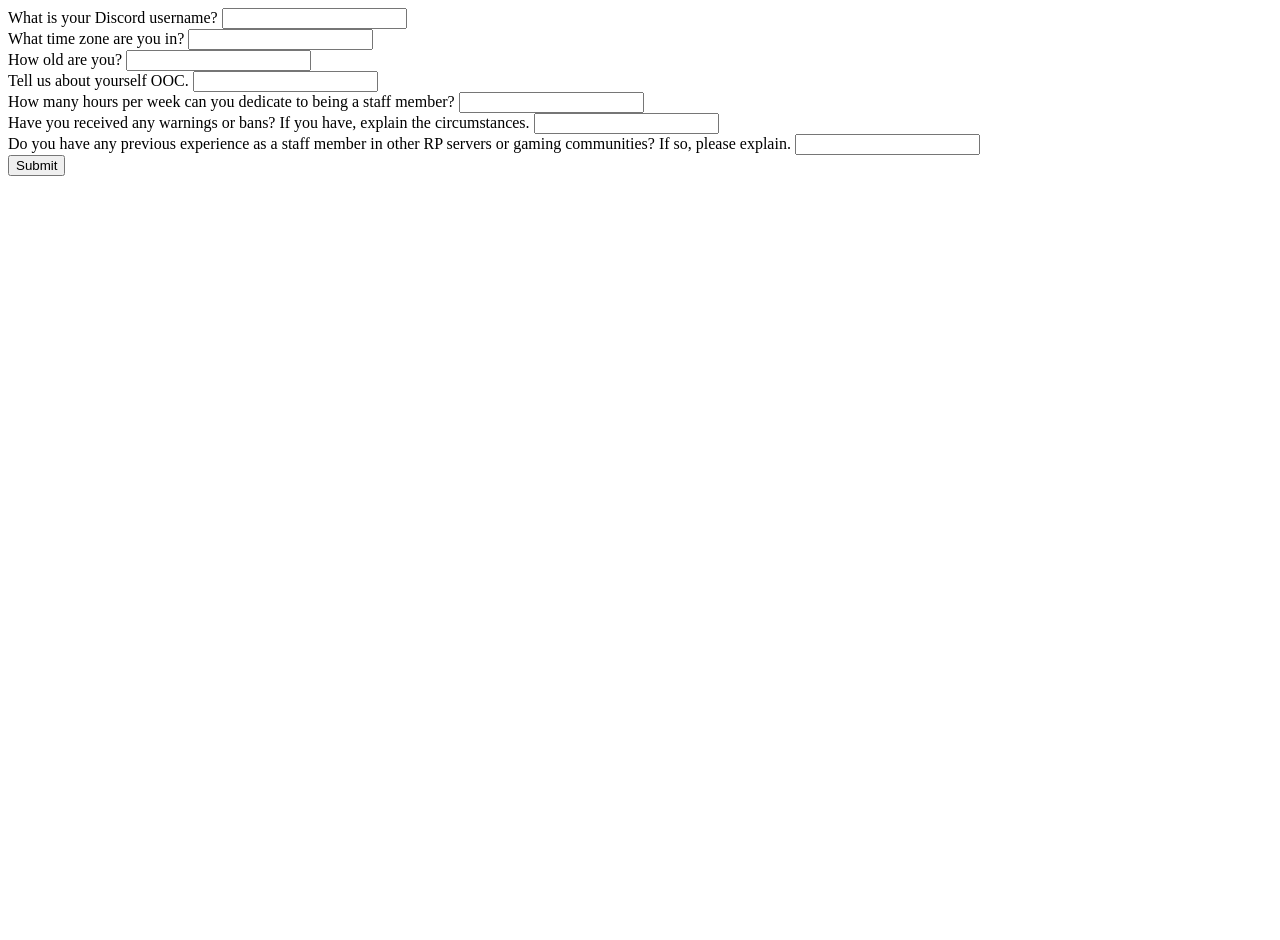
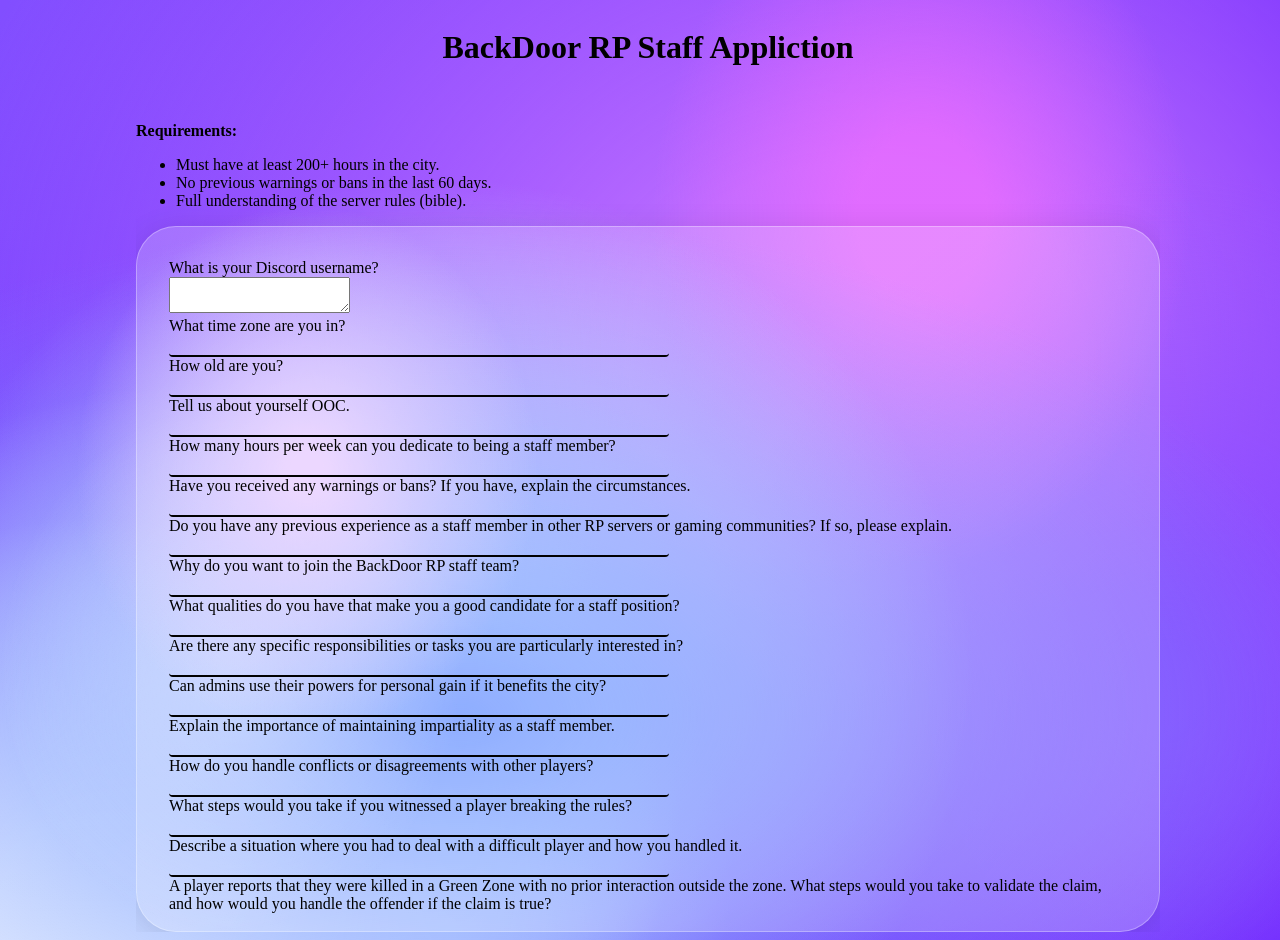
Before and after one commit to BackDoorRP/BackDoorRP-Website, a plain HTML site: page staff-application.html in a window 1280 px wide. Before the commit the page ends 800 px from the top, so only its background shows below. Drawn offline with Linux system fonts and the light colour scheme.

Commit message:
Small update to see how it goes with staff-app html

```diff
--- /dev/null
+++ b/css/staff-app.css
@@ -0,0 +1,48 @@
+body {
+	min-width: 100vw;
+	min-height: 100vh;
+	background-size: cover;
+	background-position: 0px 0px,0px 0px,0px 0px,0px 0px,0px 0px,0px 0px,0px 0px,0px 0px,0px 0px,0px 0px,0px 0px;
+	background-image: radial-gradient(18% 28% at 24% 50%, #E8CEFFFF 7%, #073AFF00 100%),radial-gradient(18% 28% at 18% 71%, #FFFFFF59 6%, #073AFF00 100%),radial-gradient(70% 53% at 36% 76%, #7399FFFF 0%, #073AFF00 100%),radial-gradient(42% 53% at 15% 94%, #FFFFFFFF 7%, #073AFF00 100%),radial-gradient(42% 53% at 34% 72%, #CEF3FFFF 7%, #073AFF00 100%),radial-gradient(18% 28% at 35% 87%, #FFFFFFFF 7%, #073AFF00 100%),radial-gradient(31% 43% at 7% 98%, #FFFFFFFF 24%, #073AFF00 100%),radial-gradient(21% 37% at 72% 23%, #FA6DFF9C 24%, #073AFF00 100%),radial-gradient(35% 56% at 91% 74%, #8A4FFFF5 9%, #073AFF00 100%),radial-gradient(74% 86% at 67% 38%, #BC6DFFF5 24%, #073AFF00 100%),linear-gradient(125deg, #824EFFFF 1%, #4C00FCFF 100%);
+	overflow-x: hidden;
+	overflow-y: auto;
+	}
+.wrapper {
+	width: fit-content;
+	max-width: 80vw;
+	min-height: fit-content;
+	margin: auto;
+	overflow-y: auto;
+}
+h1 {
+	text-align: center;
+}
+form {
+	width: fit-content;
+	height: 80vh;
+	margin: auto;
+	padding: 2em;
+	border: 1px solid rgba(255, 255, 255, 0.3);
+	background: rgba(255, 255, 255, 0.2);
+	box-shadow: 0 4px 30px rgba(0, 0, 0, 0.1);
+	border-radius: 40px;
+	overflow: scroll;
+	}
+input {
+	width: 500px;
+	height: 22px;
+    box-sizing: border-box;
+    overflow-wrap: break-word;
+    word-wrap: break-word;
+    white-space: pre-wrap; /* Preserve white spaces and line breaks */
+	color: black;
+	padding: 0 5px 1px;
+	border: 0;
+	border-bottom-width: 0px;
+	border-bottom-style: none;
+	border-bottom-color: currentcolor;
+	border-bottom: 2px solid black;
+	border-radius: 4px;
+	background: transparent;
+	font-size: 16px;
+	}
--- a/js/staff-app.js
+++ b/js/staff-app.js
@@ -4,7 +4,7 @@ form.addEventListener("submit", async function(event) {
         const formData = new FormData(form);
         const data = Object.fromEntries(formData);
         try {
-                const response = await fetch("https://script.google.com/macros/s/AKfycbyFJfemZNwU5Kygo4BTQIaYRTGZH1rqY9uAkEcq3lHlK0_TPerJQ0oeSCW6qJlrfQE-/exec", {
+                const response = await fetch("https://script.google.com/macros/s/AKfycbwJy1ktLpiTVSGveK71usrkTlSeTUyxLe0YN3rRVRxLagIgmu_AFX1hONJA03yw-BIU/exec", {
                         method: "POST",
                         body: new URLSearchParams(data)
                 });
--- a/staff-application.html
+++ b/staff-application.html
@@ -1,33 +1,149 @@
 <!DOCTYPE html>
 <html lang="en-GB">
     <head>
+		<meta charset="UTF-8">
+        <meta name="viewport" content="width=device-width, initial-scale=1.0">
+        <meta name="description" content="BacDoor RP Staff Application.">
+        <meta name="author" content="Pacdizzle">
         <title>BDRP | Staff application</title>
+        <link href="css/staff-app.css" rel="stylesheet" type="text/css">
     </head>
     <body>
+		<div class="wrapper">
+			<div class="">
+				<h1>BackDoor RP Staff Appliction</h1>
+				<br>
+				<p><b>Requirements:</b>
+					<ul>
+					<li>Must have at least 200+ hours in the city.</li>
+					<li>No previous warnings or bans in the last 60 days.</li>
+					<li>Full understanding of the server rules (bible).</li>
+				</p>
+			</div>
 				<form id="form">
 					<label for="field1">What is your Discord username?</label>
-                        <input type="text" id="field1" name="field1" required>
+					<br>
+					<textarea type="text" id="field1" name="field1"></textarea>
 					<br>
 					<label for="field2">What time zone are you in?</label>
-                        <input type="text" id="field2" name="field2" required>
+					<br>
+					<input type="text" id="field2" name="field2">
 					<br>
 					<label for="field3">How old are you?</label>
-                        <input type="text" id="field3" name="field3" required>
+					<br>
+					<input type="text" id="field3" name="field3">
 					<br>
 					<label for="field4">Tell us about yourself OOC.</label>
-                        <input type="text" id="field4" name="field4" required>
+					<br>
+					<input type="text" id="field4" name="field4">
 					<br>
 					<label for="field5">How many hours per week can you dedicate to being a staff member?</label>
-                        <input type="text" id="field5" name="field5" required>
+					<br>
+					<input type="text" id="field5" name="field5">
 					<br>
 					<label for="field6">Have you received any warnings or bans? If you have, explain the circumstances.</label>
-                        <input type="text" id="field6" name="field6" required>
+					<br>
+					<input type="text" id="field6" name="field6">
 					<br>
 					<label for="field7">Do you have any previous experience as a staff member in other RP servers or gaming communities? If so, please explain.</label>
-                        <input type="text" id="field7" name="field7" required>
+					<br>
+					<input type="text" id="field7" name="field7">
+					<br>
+					<label for="field8">Why do you want to join the BackDoor RP staff team?</label>
+					<br>
+					<input type="text" id="field8" name="field8">
+					<br>
+					<label for="field9">What qualities do you have that make you a good candidate for a staff position?</label>
+					<br>
+					<input type="text" id="field9" name="field9">
+					<br>
+					<label for="field10">Are there any specific responsibilities or tasks you are particularly interested in?</label>
+					<br>
+					<input type="text" id="field10" name="field10">
+					<br>
+					<label for="field11">Can admins use their powers for personal gain if it benefits the city?</label>
+					<br>
+					<input type="text" id="field11" name="field11">
+					<br>
+					<label for="field12">Explain the importance of maintaining impartiality as a staff member.</label>
+					<br>
+					<input type="text" id="field12" name="field12">
+					<br>
+					<label for="field13">How do you handle conflicts or disagreements with other players?</label>
+					<br>
+					<input type="text" id="field13" name="field13">
+					<br>
+					<label for="field14">What steps would you take if you witnessed a player breaking the rules?</label>
+					<br>
+					<input type="text" id="field14" name="field14">
+					<br>
+					<label for="field15">Describe a situation where you had to deal with a difficult player and how you handled it.</label>
+					<br>
+					<input type="text" id="field15" name="field15">
+					<br>
+					<label for="field16">A player reports that they were killed in a Green Zone with no prior interaction outside the zone. What steps would you take to validate the claim, and how would you handle the offender if the claim is true?</label>
+					<br>
+					<input type="text" id="field16" name="field16">
+					<br>
+					<label for="field17">If you were suddenly attacked by a player without any role-play or warning, what would you do?</label>
+					<br>
+					<input type="text" id="field17" name="field17">
+					<br>
+					<label for="field18">In the event a player deliberately rams your vehicle multiple times, eventually causing your character's death, how do you respond to this situation?</label>
+					<br>
+					<input type="text" id="field18" name="field18">
+					<br>
+					<label for="field19">Are you capable of remaining serious, respectful and provide great communication when answering tickets?</label>
+					<br>
+					<input type="text" id="field19" name="field19">
+					<br>
+					<label for="field20">A player submits a ticket claiming they were unfairly banned for VDM, stating they didn't understand the rule. How would you handle the conversation to explain the rule clearly and address their appeal?</label>
+					<br>
+					<input type="text" id="field20" name="field20">
+					<br>
+					<label for="field21">When a player reports being killed without any role-play interaction and is very upset and using inappropriate language in the ticket, how would you de-escalate the situation and gather the necessary information to investigate the report?</label>
+					<br>
+					<input type="text" id="field21" name="field21">
+					<br>
+					<label for="field22">If two players are involved in a heated argument within a ticket, each accusing the other of breaking multiple rules during a role-play scenario, what steps would you take to mediate the conflict and come to a fair resolution?</label>
+					<br>
+					<input type="text" id="field22" name="field22">
+					<br>
+					<label for="field23">How would you address a situation where a player is repeatedly submitting tickets about minor grievances that could be resolved in-game, causing a backlog of tickets, and encourage them to use in-game resources for minor issues?</label>
+					<br>
+					<input type="text" id="field23" name="field23">
+					<br>
+					<label for="field24">How can you fix an issue where your microphone doesn’t work in FiveM?</label>
+					<br>
+					<input type="text" id="field24" name="field24">
+					<br>
+					<label for="field25">What is a suggested fix if you’re stuck on an infinite loading screen in FiveM?</label>
+					<br>
+					<input type="text" id="field25" name="field25">
+					<br>
+					<label for="field26">What could help fix character lag or glitching in FiveM?</label>
+					<br>
+					<input type="text" id="field26" name="field26">
+					<br>
+					<label for="field27">If textures are not loading correctly and parts of the map are invisible in FiveM, what should you adjust?</label>
+					<br>
+					<input type="text" id="field27" name="field27">
+					<br>
+					<label for="field28">You are crashing randomly, or having issues loading into city. What is the first thing you should try?</label>
+					<br>
+					<input type="text" id="field28" name="field28">
+					<br>
+					<label for="field29">If you receive a "Could not connect to server" error, what is a potential solution?</label>
+					<br>
+					<input type="text" id="field29" name="field29">
+					<br>
+					<label for="field30">Is there anything else you would like us to know about you or your application?</label>
+					<br>
+					<input type="text" id="field30" name="field30">
 					<br>
 					<button type="submit">Submit</button>
 				</form>
 			<script src="js/staff-app.js"></script>
+		</div>
     </body>
 </html>
```
Lines whose indentation alone changed are shown as unchanged.
